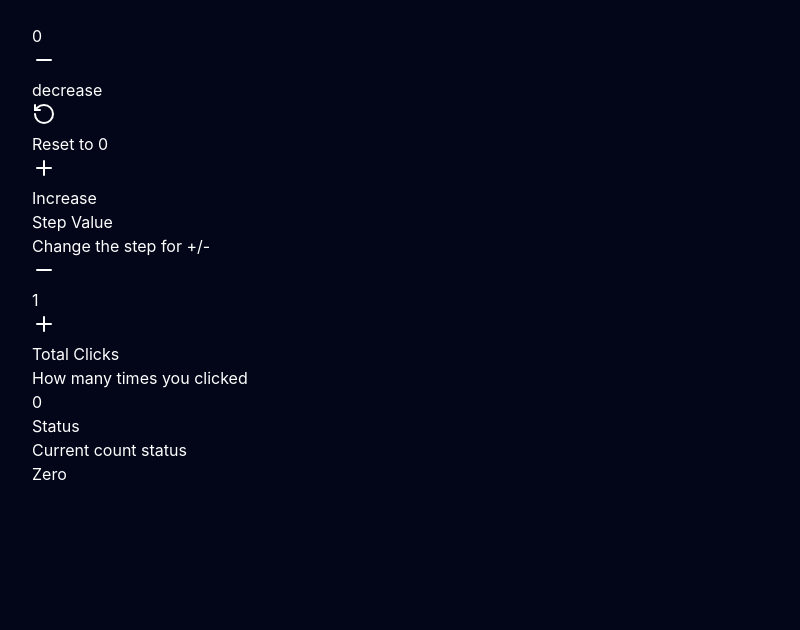
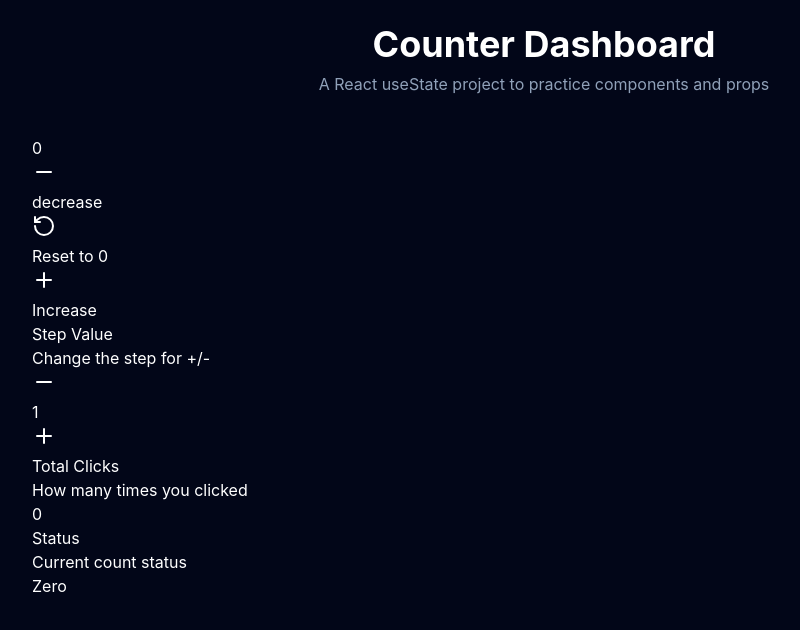
Before and after one commit to bhushank45/React-Projects, a React (Vite) app in the folder state-flow/: page / in a window 1280 px wide. Shown: the top 630 px of the page, without its empty margins (96-896 px from the left). Built offline with nearby package versions, Linux system fonts and the light colour scheme.

Commit message:
style: style dashboard header

```diff
--- a/state-flow/src/App.jsx
+++ b/state-flow/src/App.jsx
@@ -11,6 +11,13 @@ const App = () => {
 
   return (
     <div className="min-h-screen bg-slate-950 text-white p-6">
+      <header className="text-center mb-10">
+        <h1 className="text-4xl font-bold">Counter Dashboard</h1>
+
+        <p className="text-slate-400 mt-2">
+          A React useState project to practice components and props
+        </p>
+      </header>
       <div className="max-w-5xl mx-auto">
         <Counter count={count} />
         <CounterButtons
```
